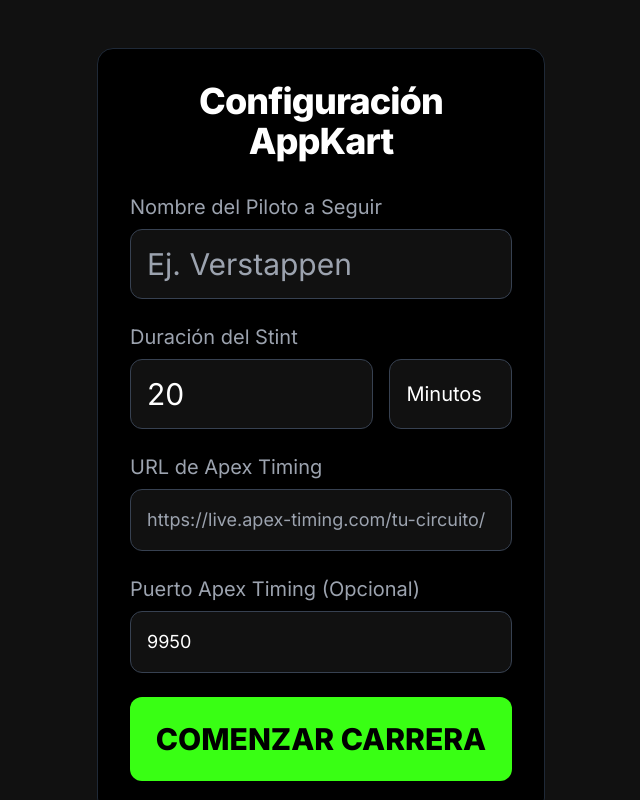
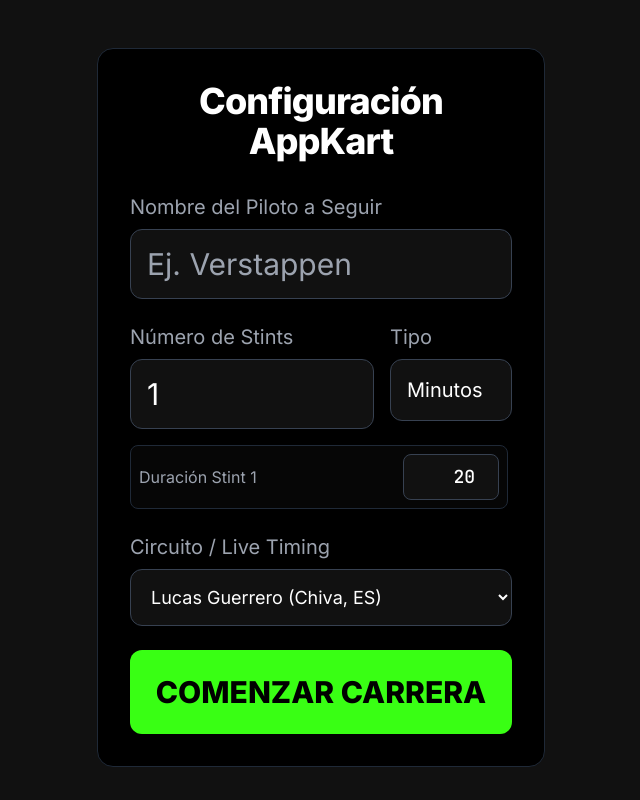
Before and after one commit to KTAPP22/APP, a React (Vite) app: page / in a window 1280 px wide. Shown: the whole page, without its empty margins (319-959 px from the left). Built offline with nearby package versions, Linux system fonts and the light colour scheme.

Commit message:
Implement multi-stint duration configuration and circuit preset selector dropdown with custom fallback

```diff
--- a/src/components/SetupScreen.jsx
+++ b/src/components/SetupScreen.jsx
@@ -1,21 +1,75 @@
 import React, { useState } from 'react';
 import { useRaceStore } from '../store/useRaceStore';
+
+const PRESETS = [
+  { name: 'Lucas Guerrero (Chiva, ES)', url: 'https://live.apex-timing.com/kartodromo-lucas-guerrero/', port: 9950 },
+  { name: 'Servidor Local (Fake Test)', url: 'http://localhost:8080', port: 9950 },
+  { name: 'Karting Zuera (ES)', url: 'https://live.apex-timing.com/karting-zuera/', port: 9950 },
+  { name: 'Karting Campillos (ES)', url: 'https://live.apex-timing.com/karting-campillos/', port: 9950 },
+  { name: 'Motorland Aragón (ES)', url: 'https://live.apex-timing.com/motorland-aragon/', port: 9950 },
+  { name: 'Otro / URL Personalizada...', url: 'custom', port: 9950 }
+];
 
 export const SetupScreen = () => {
   const completeSetup = useRaceStore((state) => state.completeSetup);
 
   const [driverName, setDriverName] = useState('');
-  const [stintDuration, setStintDuration] = useState(20);
+
+  // Stints State
+  const [numStints, setNumStints] = useState(1);
+  const [stintDurations, setStintDurations] = useState([20]);
   const [stintType, setStintType] = useState('minutes'); // 'minutes' or 'laps'
-  const [circuitId, setCircuitId] = useState('');
-  const [apexPort, setApexPort] = useState(9950);
+
+  // Circuit selector state
+  const [selectedCircuitIndex, setSelectedCircuitIndex] = useState(0); // Lucas Guerrero by default
+  const [customUrl, setCustomUrl] = useState('');
+  const [customPort, setCustomPort] = useState(9950);
+
+  const handleNumStintsChange = (val) => {
+    const count = Math.max(1, parseInt(val, 10) || 1);
+    setNumStints(count);
+
+    // Resize the durations array
+    const updated = [...stintDurations];
+    if (updated.length < count) {
+      while (updated.length < count) {
+        updated.push(20); // Default to 20 mins/laps for new stints
+      }
+    } else if (updated.length > count) {
+      updated.splice(count);
+    }
+    setStintDurations(updated);
+  };
+
+  const handleDurationChange = (index, val) => {
+    const valInt = Math.max(1, parseInt(val, 10) || 1);
+    const updated = [...stintDurations];
+    updated[index] = valInt;
+    setStintDurations(updated);
+  };
 
   const handleStart = (e) => {
     e.preventDefault();
-    if (driverName && stintDuration) {
-      completeSetup(driverName, stintDuration, stintType, circuitId, apexPort);
+    if (!driverName) return;
+
+    let finalUrl = '';
+    let finalPort = 9950;
+
+    const preset = PRESETS[selectedCircuitIndex];
+    if (preset.url === 'custom') {
+      finalUrl = customUrl;
+      finalPort = customPort;
+    } else {
+      finalUrl = preset.url;
+      finalPort = preset.port;
+    }
+
+    if (finalUrl && stintDurations.length > 0) {
+      completeSetup(driverName, stintDurations, stintType, finalUrl, finalPort);
     }
   };
+
+  const isCustomSelected = PRESETS[selectedCircuitIndex]?.url === 'custom';
 
   return (
     <div className="w-full min-h-full flex flex-col items-center justify-start sm:justify-center bg-dark-gray p-4 sm:p-8 overflow-y-auto">
@@ -23,6 +77,7 @@
         <h1 className="text-2xl sm:text-4xl font-bold text-center text-white mb-4 sm:mb-8 tracking-tight">Configuración AppKart</h1>
 
         <form onSubmit={handleStart} className="space-y-6">
+          {/* Driver Name */}
           <div>
             <label className="block text-gray-400 text-base sm:text-xl mb-2 font-sans">Nombre del Piloto a Seguir</label>
             <input
@@ -35,21 +90,26 @@
             />
           </div>
 
-          <div>
-            <label className="block text-gray-400 text-base sm:text-xl mb-2 font-sans">Duración del Stint</label>
+          {/* Stint Configuration */}
+          <div className="space-y-4">
             <div className="flex gap-4">
+              <div className="w-2/3">
+                <label className="block text-gray-400 text-base sm:text-xl mb-2 font-sans">Número de Stints</label>
                 <input
                   type="number"
-                value={stintDuration}
-                onChange={(e) => setStintDuration(e.target.value)}
-                className="w-2/3 bg-dark-gray text-white text-xl sm:text-3xl p-3 sm:p-4 rounded-xl border border-gray-700 focus:border-neon-green focus:outline-none"
+                  value={numStints}
+                  onChange={(e) => handleNumStintsChange(e.target.value)}
+                  className="w-full bg-dark-gray text-white text-xl sm:text-3xl p-3 sm:p-4 rounded-xl border border-gray-700 focus:border-neon-green focus:outline-none"
                   min="1"
                   required
                 />
+              </div>
+              <div className="w-1/3">
+                <label className="block text-gray-400 text-base sm:text-xl mb-2 font-sans">Tipo</label>
                 <select
                   value={stintType}
                   onChange={(e) => setStintType(e.target.value)}
-                className="w-1/3 bg-dark-gray text-white text-base sm:text-xl p-3 sm:p-4 rounded-xl border border-gray-700 focus:border-neon-green focus:outline-none appearance-none cursor-pointer"
+                  className="w-full bg-dark-gray text-white text-base sm:text-xl p-3 sm:p-4 rounded-xl border border-gray-700 focus:border-neon-green focus:outline-none appearance-none cursor-pointer"
                 >
                   <option value="minutes">Minutos</option>
                   <option value="laps">Vueltas</option>
@@ -57,28 +117,66 @@
               </div>
             </div>
 
+            {/* Individual Stint Durations */}
+            <div className="space-y-3 max-h-48 overflow-y-auto pr-1">
+              {stintDurations.map((dur, i) => (
+                <div key={i} className="flex items-center justify-between gap-4 bg-dark-gray/40 p-2 rounded-lg border border-gray-800">
+                  <span className="text-gray-400 font-sans text-sm sm:text-base">Duración Stint {i + 1}</span>
+                  <input
+                    type="number"
+                    value={dur}
+                    onChange={(e) => handleDurationChange(i, e.target.value)}
+                    className="w-24 bg-dark-gray text-white text-right font-mono text-lg p-2 rounded-lg border border-gray-700 focus:border-neon-green focus:outline-none"
+                    min="1"
+                    required
+                  />
+                </div>
+              ))}
+            </div>
+          </div>
+
+          {/* Circuit Dropdown Selector */}
           <div>
-            <label className="block text-gray-400 text-base sm:text-xl mb-2 font-sans">URL de Apex Timing</label>
+            <label className="block text-gray-400 text-base sm:text-xl mb-2 font-sans">Circuito / Live Timing</label>
+            <select
+              value={selectedCircuitIndex}
+              onChange={(e) => setSelectedCircuitIndex(parseInt(e.target.value, 10))}
+              className="w-full bg-dark-gray text-white text-base sm:text-lg p-3 sm:p-4 rounded-xl border border-gray-700 focus:border-neon-green focus:outline-none cursor-pointer"
+            >
+              {PRESETS.map((p, idx) => (
+                <option key={idx} value={idx}>{p.name}</option>
+              ))}
+            </select>
+          </div>
+
+          {/* Custom Circuit fields if custom is selected */}
+          {isCustomSelected && (
+            <div className="space-y-4 animate-fade-in">
+              <div>
+                <label className="block text-gray-400 text-xs sm:text-sm mb-1 font-sans">URL Completa de Apex Timing</label>
                 <input
                   type="text"
-              value={circuitId}
-              onChange={(e) => setCircuitId(e.target.value)}
-              className="w-full bg-dark-gray text-white text-base sm:text-lg p-3 sm:p-4 rounded-xl border border-gray-700 focus:border-neon-green focus:outline-none"
+                  value={customUrl}
+                  onChange={(e) => setCustomUrl(e.target.value)}
+                  className="w-full bg-dark-gray text-white text-base p-3 rounded-xl border border-gray-700 focus:border-neon-green focus:outline-none"
                   placeholder="https://live.apex-timing.com/tu-circuito/"
-              required
+                  required={isCustomSelected}
                 />
               </div>
 
               <div>
-            <label className="block text-gray-400 text-base sm:text-xl mb-2 font-sans">Puerto Apex Timing (Opcional)</label>
+                <label className="block text-gray-400 text-xs sm:text-sm mb-1 font-sans">Puerto de Apex Timing</label>
                 <input
                   type="number"
-              value={apexPort}
-              onChange={(e) => setApexPort(e.target.value)}
-              className="w-full bg-dark-gray text-white text-base sm:text-lg p-3 sm:p-4 rounded-xl border border-gray-700 focus:border-neon-green focus:outline-none"
+                  value={customPort}
+                  onChange={(e) => setCustomPort(e.target.value)}
+                  className="w-full bg-dark-gray text-white text-base p-3 rounded-xl border border-gray-700 focus:border-neon-green focus:outline-none"
                   placeholder="9950"
+                  required={isCustomSelected}
                 />
               </div>
+            </div>
+          )}
 
           <button
             type="submit"
--- a/src/components/blocks/StintBlock.jsx
+++ b/src/components/blocks/StintBlock.jsx
@@ -9,7 +9,9 @@
 }
 
 export const StintBlock = () => {
-  const stintDurationValue = useRaceStore((state) => state.stintDurationValue);
+  const stintDurations = useRaceStore((state) => state.stintDurations);
+  const currentStintIndex = useRaceStore((state) => state.currentStintIndex);
+  const totalStints = useRaceStore((state) => state.totalStints);
   const stintType = useRaceStore((state) => state.stintType);
   const stintStartTime = useRaceStore((state) => state.stintStartTime);
   const stintStartLaps = useRaceStore((state) => state.stintStartLaps);
@@ -18,20 +20,23 @@
 
   const [timeLeft, setTimeLeft] = useState(0);
 
+  // Active stint duration based on index
+  const activeDuration = stintDurations[currentStintIndex] || 20;
+
   useEffect(() => {
     if (!stintStartTime || stintType !== 'minutes') return;
 
     const interval = setInterval(() => {
       const now = Date.now();
       const elapsedMs = now - stintStartTime;
-      const totalDurationMs = stintDurationValue * 60 * 1000;
+      const totalDurationMs = activeDuration * 60 * 1000;
       const remainingMs = totalDurationMs - elapsedMs;
 
       setTimeLeft(Math.max(0, remainingMs));
     }, 1000);
 
     return () => clearInterval(interval);
-  }, [stintStartTime, stintDurationValue, stintType]);
+  }, [stintStartTime, activeDuration, stintType]);
 
   const formatTime = (ms) => {
     const totalSeconds = Math.floor(ms / 1000);
@@ -54,7 +59,7 @@
   } else {
     // Laps logic
     const lapsDone = currentDriverLaps - stintStartLaps;
-    const lapsLeft = Math.max(0, stintDurationValue - lapsDone);
+    const lapsLeft = Math.max(0, activeDuration - lapsDone);
     displayValue = lapsLeft.toString();
 
     if (lapsLeft <= 3) {
@@ -70,11 +75,12 @@
       <button
         onClick={resetStint}
         className="absolute top-2 right-2 sm:top-4 sm:right-4 p-2 sm:p-4 rounded-full bg-dark-gray text-white opacity-50 active:opacity-100"
+        title="Siguiente stint"
       >
         <RefreshCw className="w-4 h-4 sm:w-8 sm:h-8" />
       </button>
-      <div className="text-gray-400 uppercase font-sans tracking-widest text-xs landscape:text-[10px] sm:text-base mb-1 sm:mb-2">
-        Ventana de Pit
+      <div className="text-gray-400 uppercase font-sans tracking-widest text-xs landscape:text-[10px] sm:text-base mb-1 sm:mb-2 text-center">
+        Pit Window {totalStints > 1 ? `(Stint ${currentStintIndex + 1}/${totalStints})` : ''}
       </div>
       <div className={cn("text-4xl landscape:text-3xl sm:text-7xl font-bold font-mono tracking-tight", colorClass)}>
         {displayValue}
--- a/src/store/useRaceStore.js
+++ b/src/store/useRaceStore.js
@@ -5,7 +5,9 @@
   isSetupComplete: false,
   targetDriverId: null, // Driver to track
   targetDriverName: '',
-  stintDurationValue: 20,
+  stintDurations: [20], // Array of stint durations (minutes or laps)
+  currentStintIndex: 0,
+  totalStints: 1,
   stintType: 'minutes', // 'minutes' or 'laps'
   apexUrl: '', // Apex Timing live URL
   apexPort: 9950, // Apex Timing port
@@ -29,9 +31,11 @@
   stintStartLaps: 0,
 
   // Actions
-  completeSetup: (driverName, stintValue, type, circuitUrl, port) => set({
+  completeSetup: (driverName, stintDurationsArray, type, circuitUrl, port) => set({
     targetDriverName: driverName,
-    stintDurationValue: parseInt(stintValue, 10),
+    stintDurations: stintDurationsArray,
+    totalStints: stintDurationsArray.length,
+    currentStintIndex: 0,
     stintType: type,
     apexUrl: circuitUrl || '',
     apexPort: parseInt(port, 10) || 9950,
@@ -76,8 +80,14 @@
     }
   },
 
-  resetStint: () => set({
-    stintStartTime: Date.now(),
-    stintStartLaps: get().currentDriverLaps || 0
-  })
+  resetStint: () => {
+    const { currentStintIndex, totalStints } = get();
+    // Advance to the next stint (wrap around to 0 when finished)
+    const nextIndex = (currentStintIndex + 1) % totalStints;
+    set({
+      currentStintIndex: nextIndex,
+      stintStartTime: Date.now(),
+      stintStartLaps: get().currentDriverLaps || 0
+    });
+  }
 }));
```
Lines whose indentation alone changed are shown as unchanged.
